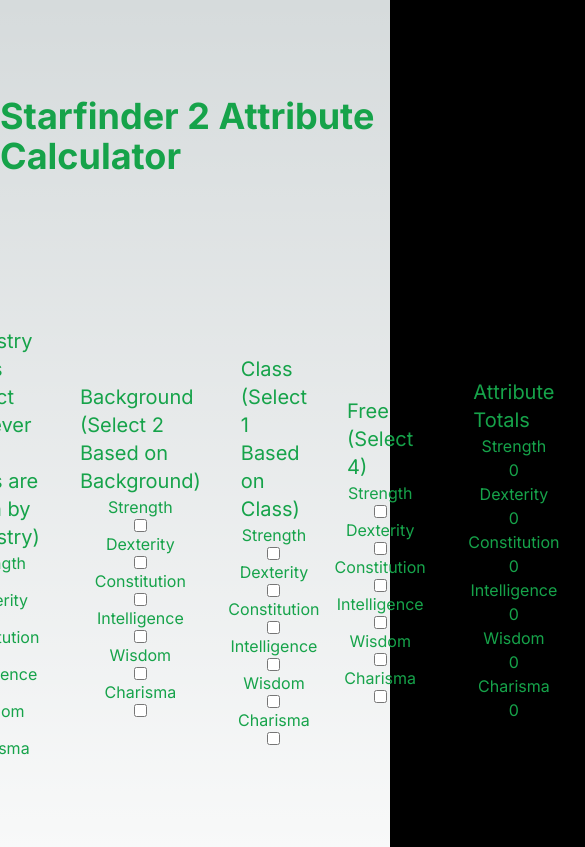
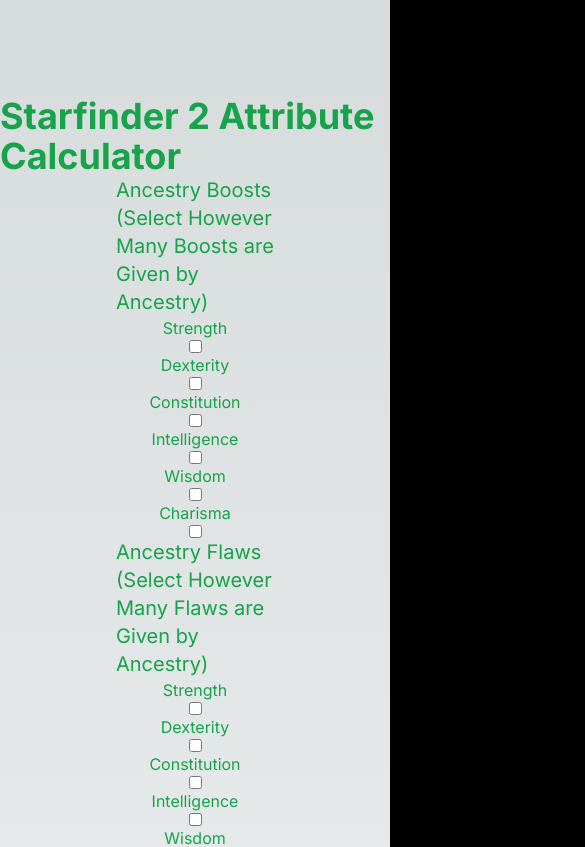
Before and after one commit to alecfharris/sf2-attribute-calculator, a Next.js app: page / in a window 390 px wide. Shown: the top 847 px of the page, 585 px wide, since content can reach past the window. Built offline with nearby package versions, Linux system fonts and the light colour scheme.

Commit message:
Made mobile responsive

```diff
--- a/app/page.tsx
+++ b/app/page.tsx
@@ -13,7 +13,7 @@
   return (
     <main className="text-green-600 flex flex-col justify-start items-center">
       <h1 className="text-4xl font-bold pt-24">Starfinder 2 Attribute Calculator</h1>
-      <div className="flex min-h-screen flex-row items-center justify-evenly px-24 pb-24">
+      <div className="md:flex min-h-screen md:flex-row md:items-center md:justify-evenly px-24 pb-24">
       <div className="flex flex-col">
         <label className="flex flex-col items-center text-xl px-5">Ancestry Boosts (Select However Many Boosts are Given by Ancestry)</label>
         <AttributeList flaws={false} setStrength={setStrength} setDexterity={setDexterity} setConstitution={setConstitution} setIntelligence={setIntelligence} setWisdom={setWisdom} setCharisma={setCharisma} strength={strength} dexterity={dexterity} constitution={constitution} intelligence={intelligence} wisdom={wisdom} charisma={charisma} />
```
